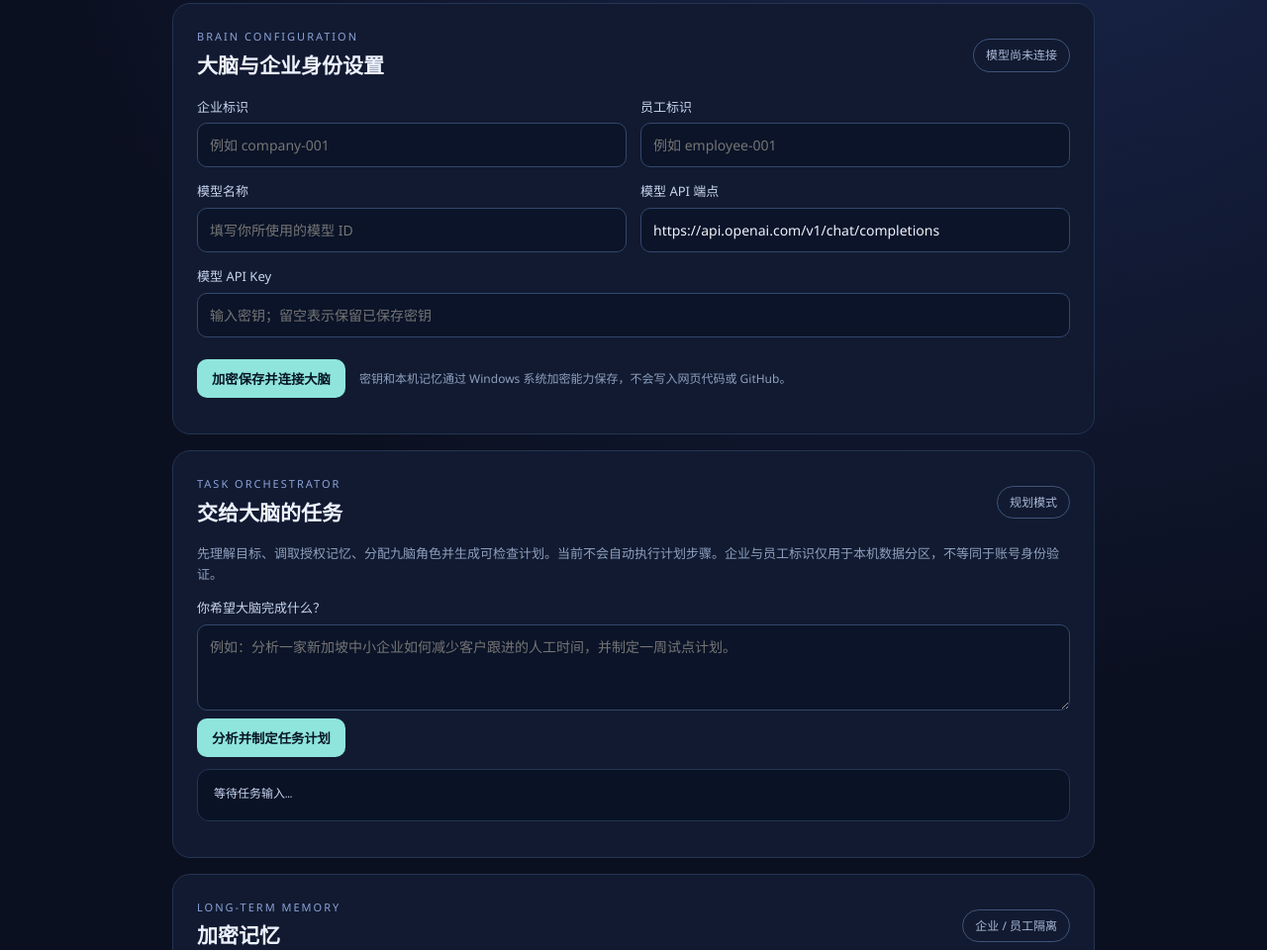
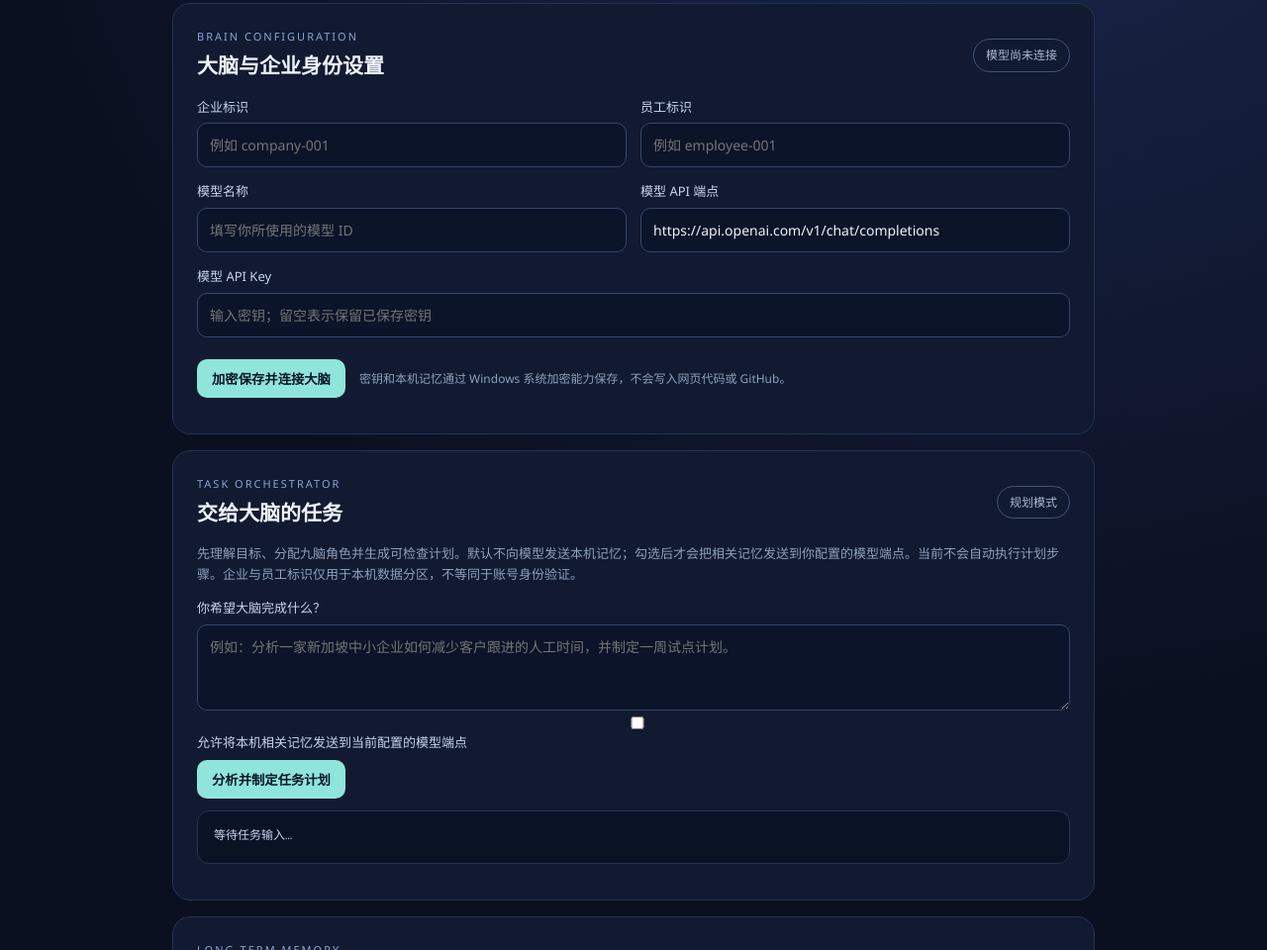
Before and after one commit to IPredictive/generator, an Electron app: page desktop-agent/index.html in a window 1280 px wide. Shown: the part 309-1269 px from the top of the page at 99% size. Drawn offline with Linux system fonts and the light colour scheme; no server answers.

Commit message:
privacy(desktop-agent): add explicit memory sharing consent

```diff
--- a/desktop-agent/index.html
+++ b/desktop-agent/index.html
@@ -25,9 +25,9 @@
 
   <section class="panel">
     <div class="section-heading"><div><p class="eyebrow">TASK ORCHESTRATOR</p><h2>交给大脑的任务</h2></div><span class="pill">规划模式</span></div>
-    <p class="subtle">先理解目标、调取授权记忆、分配九脑角色并生成可检查计划。当前不会自动执行计划步骤。企业与员工标识仅用于本机数据分区，不等同于账号身份验证。</p>
+    <p class="subtle">先理解目标、分配九脑角色并生成可检查计划。默认不向模型发送本机记忆；勾选后才会把相关记忆发送到你配置的模型端点。当前不会自动执行计划步骤。企业与员工标识仅用于本机数据分区，不等同于账号身份验证。</p>
     <form id="task-form">
-      <label>你希望大脑完成什么？<textarea id="task-request" rows="3" maxlength="8000" placeholder="例如：分析一家新加坡中小企业如何减少客户跟进的人工时间，并制定一周试点计划。" required></textarea></label>
+      <label>你希望大脑完成什么？<textarea id="task-request" rows="3" maxlength="8000" placeholder="例如：分析一家新加坡中小企业如何减少客户跟进的人工时间，并制定一周试点计划。" required></textarea></label><label class="consent"><input id="include-memory" type="checkbox">允许将本机相关记忆发送到当前配置的模型端点</label>
       <div class="form-actions"><button type="submit">分析并制定任务计划</button><span id="task-message" class="feedback" aria-live="polite"></span></div>
     </form>
     <pre id="task-result" class="result" aria-live="polite">等待任务输入…</pre>
```
